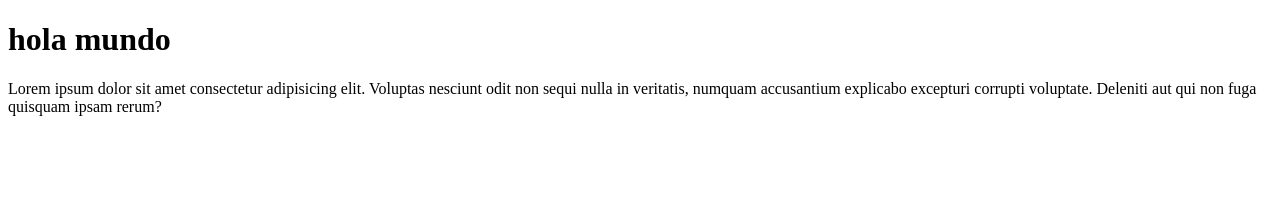
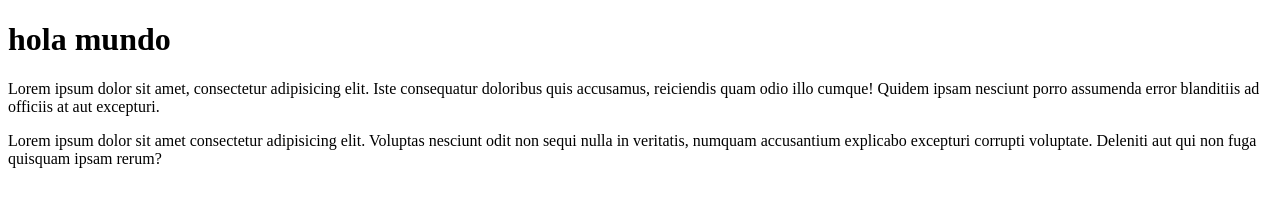
Before and after one commit to zappytw/chekku, a plain HTML site: page index.html in a window 1280 px wide. Drawn offline with Linux system fonts and the light colour scheme.

Commit message:
test: :wrench: tercer intento

```diff
--- a/index.html
+++ b/index.html
@@ -7,6 +7,7 @@
 </head>
 <body>
     <h1>hola mundo</h1>
+    <p>Lorem ipsum dolor sit amet, consectetur adipisicing elit. Iste consequatur doloribus quis accusamus, reiciendis quam odio illo cumque! Quidem ipsam nesciunt porro assumenda error blanditiis ad officiis at aut excepturi.</p>
     <p>Lorem ipsum dolor sit amet consectetur adipisicing elit. Voluptas nesciunt odit non sequi nulla in veritatis, numquam accusantium explicabo excepturi corrupti voluptate. Deleniti aut qui non fuga quisquam ipsam rerum?</p>
 </body>
 </html>
```
